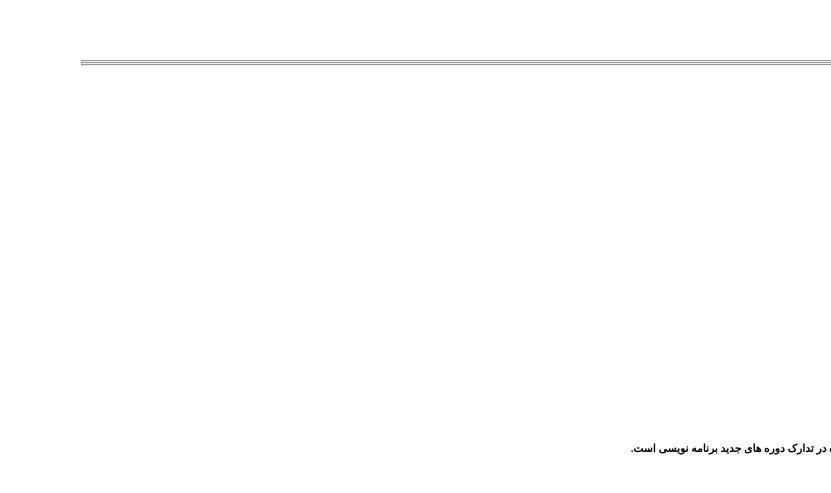
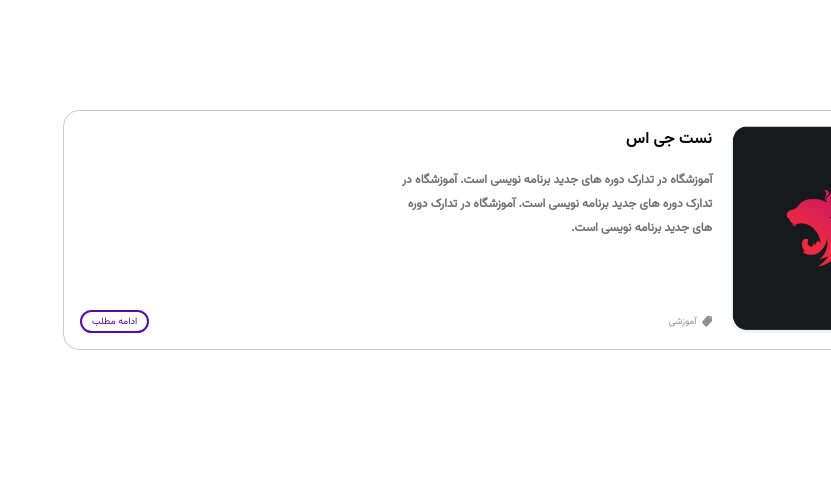
Before and after one commit to alimooo1/Sadrun_Project, a React (Vite) app in the folder sadrun-project/: page / in a window 1280 px wide. Shown: the part 209-702 px from the top of the page, without its empty margins (449-1280 px from the left). Built offline with nearby package versions, Linux system fonts and the light colour scheme.

Commit message:
RowCard styling developed

```diff
--- a/sadrun-project/src/App.jsx
+++ b/sadrun-project/src/App.jsx
@@ -10,16 +10,13 @@ function App() {
     <div className="App">
       <BoxyCard
         imageSRC={BoxyPicture}
-        title={"نست"}
+        title={"نست "}
         description={"آموزشگاه در تدارک دوره های جدید برنامه نویسی است."}
         category={"آموزشی"}
       />
-      <hr />
-      <hr />
-      <hr />
       <RowCard
         imageSRC={RowPicture}
-        title={"نست"}
+        title={"نست جی اس"}
         details={
           "آموزشگاه در تدارک دوره های جدید برنامه نویسی است. آموزشگاه در تدارک دوره های جدید برنامه نویسی است. آموزشگاه در تدارک دوره های جدید برنامه نویسی است."
         }
--- a/sadrun-project/src/components/Blog-Cards/Row-Cards/Row-Card/RowCard.jsx
+++ b/sadrun-project/src/components/Blog-Cards/Row-Cards/Row-Card/RowCard.jsx
@@ -1,19 +1,21 @@
 import React from "react";
 import styles from "./RowCard.module.scss";
+import "../../../../sass/fonts.scss"
 import CategoryPin from "../../Category-Pin/CategoryPin";
+import BlogButton from "../../Blog-Button/BlogButton";
 
 export default function RowCard({ imageSRC, title, details, category }) {
   return <div className={styles.rowCard}>
-    <img src={imageSRC} alt="" />
+    <img className={styles.cardImage} src={imageSRC} alt="" />
     <div className={styles.leftPart}>
       <div className={styles.leftTopPart}>
         <h4 className={styles.cardTitle}>{title}</h4>
-        <h6 className={styles.cardDetail}>{details}</h6>
+        <h6 className={styles.cardDetails}>{details}</h6>
       </div>
       <div className={styles.leftBottomPart}>
         <CategoryPin name={category} />
+        <BlogButton />
       </div>
-
     </div>
   </div>;
 }
--- a/sadrun-project/src/components/Blog-Cards/Row-Cards/Row-Card/RowCard.module.scss
+++ b/sadrun-project/src/components/Blog-Cards/Row-Cards/Row-Card/RowCard.module.scss
@@ -0,0 +1,48 @@
+@import "../../../../sass/mixins.scss";
+@import "../../../../sass/variables.scss";
+
+.rowCard {
+  width: 75%;
+  min-height: 15rem;
+  border: 1px solid rgb(204, 204, 204);
+  display: flex;
+  margin: 0 auto;
+  margin-top: 50px;
+  padding-inline: 1rem;
+  gap: 1rem;
+  border-radius: 1rem;
+
+  .cardImage {
+    width: 30%;
+    padding-block: 12px;
+  }
+
+  .leftPart {
+    width: 100%;
+    display: flex;
+    flex-direction: column;
+    justify-content: space-between;
+    padding-block: 1rem;
+
+    .leftTopPart {
+      display: flex;
+      flex-direction: column;
+      gap: 1rem;
+
+      .cardTitle {
+        @include typography($secondary-font-family, 1rem, black);
+      }
+
+      .cardDetails {
+        padding-inline-end: 20rem;
+        line-height: 1.5rem;
+        @include typography($primary-font-family, 0.75rem, $primary-txt-color);
+      }
+    }
+
+    .leftBottomPart {
+      display: flex;
+      justify-content: space-between;
+    }
+  }
+}
```
